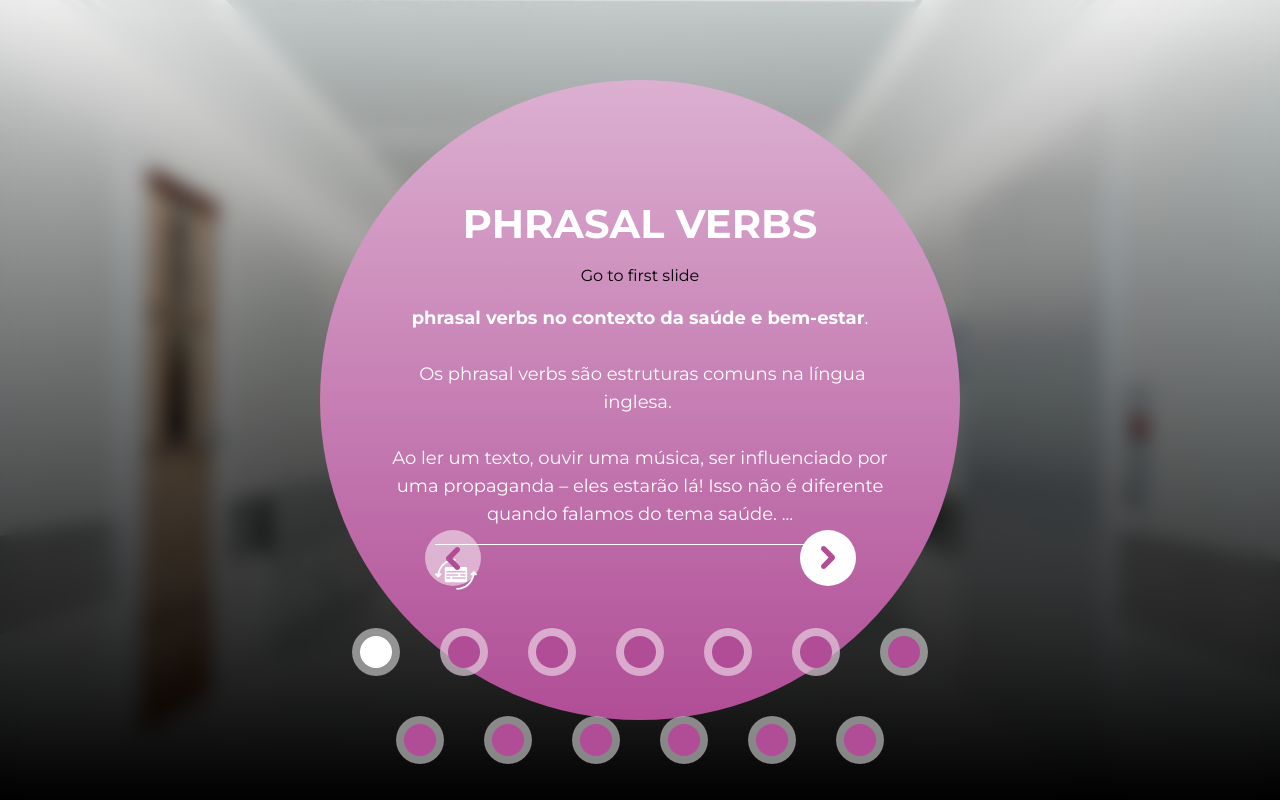
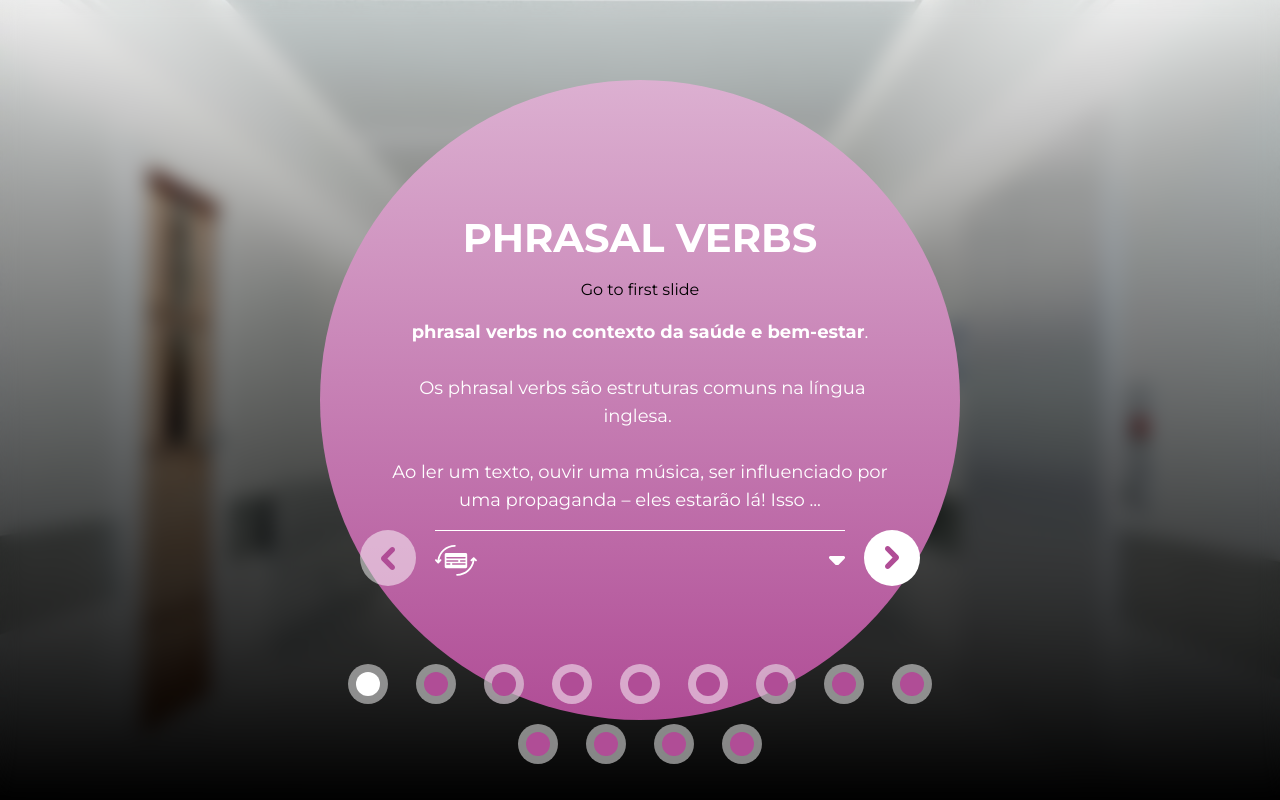
Before and after one commit to ricardoabb/ing_c6_l2a_062_, a Next.js app: page / in a window 1280 px wide. Built offline with nearby package versions, Linux system fonts and the light colour scheme.

Commit message:
🐛 Fix menu and swiper navigation position

```diff
--- a/src/app/components/Menu.tsx
+++ b/src/app/components/Menu.tsx
@@ -56,10 +56,10 @@ export function Menu({ title = "Phrasal Verbs relating to Health", meaning = "",
     return (
 
         <div className={`fixed  bottom-[20px]  rounded-none  lg:rounded-t-[80px] w-full sm:w-[650px] pt-4 pb-4  mx-auto bg-opacity-60 z-50 transition-all ease-in-out duration-[.3s]`}>
-        <ul className='w-full flex flex-wrap gap-5 lg:gap-10 justify-center items-center  ' >
+        <ul className='w-full flex flex-wrap gap-5 md:gap-x-7 md:gap-y-5 justify-center items-center  ' >
           {card.map((item, index) => (
             <li id={`target${index + 1}`} key={index} className="my-0  p-1 md:p-2 bg-[#fff] bg-opacity-50 backdrop-blur-[20px] rounded-full ">
-              <div className={`w-5 h-5 sm:w-8 sm:h-8 rounded-full cursor-pointer ${activeId === index ? "bg-[#FFF]" : menuColor } `} onClick={() => handleOnSetSwiper(index)}></div>
+              <div className={`w-5 h-5 sm:w-6 sm:h-6 rounded-full cursor-pointer ${activeId === index ? "bg-[#FFF]" : menuColor } `} onClick={() => handleOnSetSwiper(index)}></div>
             </li>
           ))}
         </ul>
--- a/src/app/components/TextBox.tsx
+++ b/src/app/components/TextBox.tsx
@@ -97,7 +97,7 @@ export function TextBox() {
 
     return (
         <>
-            <div id="container" className={`relative flex flex-wrap justify-center items-center
+            <div id="container" className={`relative flex justify-center items-center
             ${content ? 'opacity-100' : 'opacity-0'}
             ${activeIndex <= 0 || activeIndex === isLast ? 'w-[100vh] md:w-screen h-[100vh] rounded-none border-none' : 'w-[80vh] md:w-[100vh] h-[80vh] md:h-[100vh] rounded-full'}
             mx-auto mb-[200px] md:mb-0
@@ -137,7 +137,7 @@ export function TextBox() {
                                     <button onClick={() => handleOnSetSwiper(4)}>Go to first slide</button>
                                     <div id="box-container" className={` from-sand-300 to-sand-100 rounded-2xl  shadow-solid mt-[1rem] z-[20]`}>
                                         <div className={`relative text-white text-xl text-sand-500 `}>
-                                            <AnimatedText text={item.content} textPt={item.translation.content} limit={activeIndex === 0 ? 250 : 150} />
+                                            <AnimatedText text={item.content} textPt={item.translation.content} limit={activeIndex === 0 ? 200 : 150} />
                                         </div>
                                     </div>
                                     {imageActive && (
@@ -173,9 +173,9 @@ export function TextBox() {
                             </SwiperSlide>
                         )
                     })}
-                <div className={`absolute ${imageActive ? 'opacity-0 z-1' : 'opacity-100 z-[20]  m-auto left-0 right-0'}
+                    <div id="swiper-navigation" className={`absolute ${imageActive ? 'opacity-0 z-1' : 'opacity-100 z-[20]  m-auto left-0 right-0'}
             ${activeIndex <= 0 || activeIndex === isLast ? 'bottom-[0] md:bottom-[80px]' : 'bottom-[0] md:bottom-[80px]'}
-             flex items-center justify-around mt-12 mb-4 w-[350px] md:w-[750px] h-[133px] mx-auto transition-all ease-in-out duration-[.3s]`}>
+             flex items-center justify-between mt-12 mb-4 w-[250px] md:w-[560px] h-[133px] mx-auto transition-all ease-in-out duration-[.3s]`}>
 
                         <button className={`${sliderRef.current?.swiper.activeIndex == 0 ? "bg-opacity-[.5]" : "opacity-100"} scale-x-[-1] flex justify-center items-center w-14 h-14 bg-[#fff] rounded-full`}
                             //ref={prevRef}
@@ -208,19 +208,7 @@ export function TextBox() {
                                 </svg>
                             </div>
                         </button>
-{/*
-                    {activeIndex <= 0  ? (
 
-                    <div className='absolute flex gap-8 bottom-[80px] md:bottom-[116px]  md:left-[130px]  '>
-                        <a id='btn-translate' onClick={() => setIsTranslated({ isTranslated: !isTranslated })} className=' cursor-pointer'>
-                            <svg className='w-[42px] z-[100]' width="58" height="43" viewBox="0 0 58 43" fill="none" xmlns="http://www.w3.org/2000/svg">
-                                <path fillRule="evenodd" clipRule="evenodd" d="M15.432 11.25C14.3274 11.25 13.432 12.1454 13.432 13.25V30.25C13.432 31.3546 14.3274 32.25 15.432 32.25H42.432C43.5366 32.25 44.432 31.3546 44.432 30.25V13.25C44.432 12.1454 43.5366 11.25 42.432 11.25H15.432ZM16.432 16.75C15.8797 16.75 15.432 17.1977 15.432 17.75C15.432 18.3023 15.8797 18.75 16.432 18.75H41.432C41.9843 18.75 42.432 18.3023 42.432 17.75C42.432 17.1977 41.9843 16.75 41.432 16.75H16.432ZM16.432 21.25C15.8797 21.25 15.432 21.6977 15.432 22.25C15.432 22.8023 15.8797 23.25 16.432 23.25H31.432C31.9843 23.25 32.432 22.8023 32.432 22.25C32.432 21.6977 31.9843 21.25 31.432 21.25H16.432ZM15.432 26.25C15.432 25.6977 15.8797 25.25 16.432 25.25H20.432C20.9843 25.25 21.432 25.6977 21.432 26.25C21.432 26.8023 20.9843 27.25 20.432 27.25H16.432C15.8797 27.25 15.432 26.8023 15.432 26.25ZM35.432 21.25C34.8797 21.25 34.432 21.6977 34.432 22.25C34.432 22.8023 34.8797 23.25 35.432 23.25H41.432C41.9843 23.25 42.432 22.8023 42.432 22.25C42.432 21.6977 41.9843 21.25 41.432 21.25H35.432ZM23.432 26.25C23.432 25.6977 23.8797 25.25 24.432 25.25H41.432C41.9843 25.25 42.432 25.6977 42.432 26.25C42.432 26.8023 41.9843 27.25 41.432 27.25H24.432C23.8797 27.25 23.432 26.8023 23.432 26.25Z" fill="white" />
-                                <path fillRule="evenodd" clipRule="evenodd" d="M27.432 0C15.0038 0 4.75969 9.34891 3.34795 21.3982L2.13388 20.1841C1.64573 19.696 0.854271 19.696 0.366116 20.1841C-0.122039 20.6723 -0.122039 21.4637 0.366116 21.9519L0.893727 21.4243L0.366117 21.9519L3.5481 25.1339L4.07843 24.6036L3.5481 25.1339C4.03625 25.622 4.82771 25.622 5.31586 25.1339L4.78553 24.6036L5.31586 25.1339L8.49785 21.9519C8.986 21.4637 8.986 20.6723 8.49785 20.1841C8.00969 19.696 7.21823 19.696 6.73008 20.1841L5.92466 20.9896C7.49766 10.5243 16.528 2.5 27.432 2.5C28.1223 2.5 28.682 1.94036 28.682 1.25C28.682 0.559644 28.1223 0 27.432 0ZM30.432 42.5C42.8602 42.5 53.1043 33.1511 54.5161 21.1018L55.7301 22.3159C56.2183 22.804 57.0097 22.804 57.4979 22.3159C57.9861 21.8277 57.9861 21.0363 57.4979 20.5481L54.3159 17.3661C53.8278 16.878 53.0363 16.878 52.5481 17.3661L49.3662 20.5481C48.878 21.0363 48.878 21.8277 49.3662 22.3159C49.8543 22.804 50.6458 22.804 51.1339 22.3159L51.9394 21.5104C50.3664 31.9757 41.3361 40 30.432 40C29.7417 40 29.182 40.5596 29.182 41.25C29.182 41.9404 29.7417 42.5 30.432 42.5Z" fill="white" />
-                            </svg>
-                        </a>
-                    </div>
-                    ) : null
-                    } */}
                     </div>
                 </Swiper>
 
```
Lines whose indentation alone changed are shown as unchanged.
